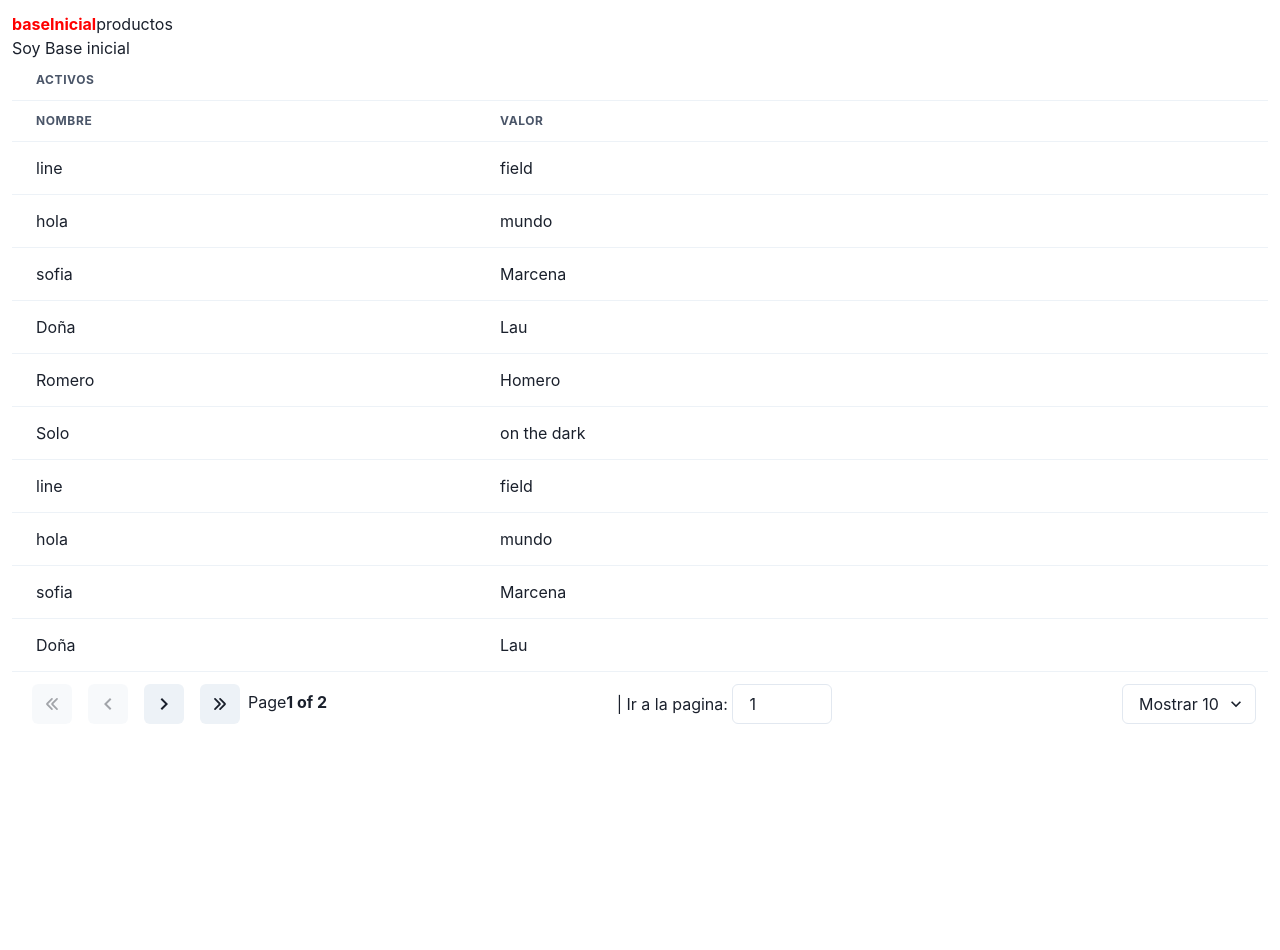
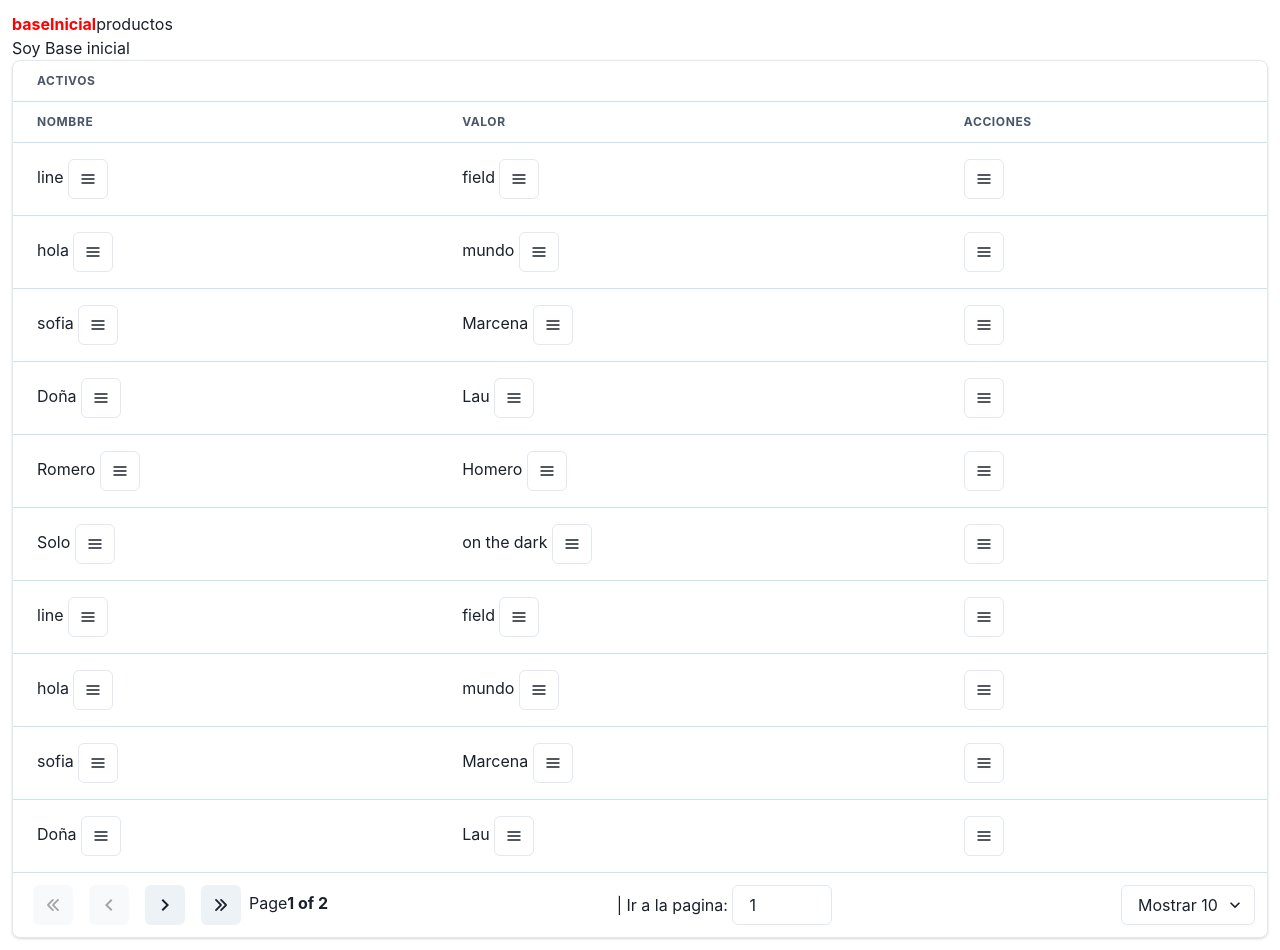
Before and after one commit to ricardober93/frontLabFin, a React (Create React App) app: page /app/proyecciones/baseInicial in a window 1280 px wide. Before the commit the page ends 800 px from the top, so only its background shows below. Built offline with nearby package versions, Linux system fonts and the light colour scheme.

Commit message:
se recibe perfectamente el valor cell

```diff
--- /dev/null
+++ b/src/pages/proyecciones/components/MenuTable.tsx
@@ -0,0 +1,31 @@
+import { AddIcon, EditIcon, ExternalLinkIcon, HamburgerIcon, RepeatIcon } from '@chakra-ui/icons'
+import { IconButton, Menu, MenuButton, MenuItem, MenuList } from '@chakra-ui/react'
+import React from 'react'
+
+export const MenuTable = (cell:any) => {
+    console.log(cell.cell.row.original.name)
+    return (
+        <Menu>
+  <MenuButton
+    as={IconButton}
+    aria-label="Options"
+    icon={<HamburgerIcon />}
+    variant="outline"
+  />
+  <MenuList>
+    <MenuItem icon={<AddIcon />} command="⌘T">
+      New Tab
+    </MenuItem>
+    <MenuItem icon={<ExternalLinkIcon />} command="⌘N">
+      New Window
+    </MenuItem>
+    <MenuItem icon={<RepeatIcon />} command="⌘⇧N">
+      Open Closed Tab
+    </MenuItem>
+    <MenuItem icon={<EditIcon />} command="⌘O">
+      Open File...
+    </MenuItem>
+  </MenuList>
+</Menu>
+    )
+}
--- a/src/pages/proyecciones/components/TablePagination.tsx
+++ b/src/pages/proyecciones/components/TablePagination.tsx
@@ -20,6 +20,7 @@ import {
   ArrowRightIcon,
 } from "@chakra-ui/icons";
 import { useTable, usePagination } from "react-table";
+import { MenuTable } from "./MenuTable";
 
 export default function TablePagination({ columns, data }) {
   const {
@@ -50,7 +51,7 @@ export default function TablePagination({ columns, data }) {
   );
   return (
     <>
-      <Table {...getTableProps()}>
+      <Table colorScheme="telegram" {...getTableProps()}>
         <Thead>
           {headerGroups.map((headerGroup) => (
             <Tr {...headerGroup.getHeaderGroupProps()}>
@@ -67,7 +68,8 @@ export default function TablePagination({ columns, data }) {
               <Tr {...row.getRowProps()}>
                 {row.cells.map((cell) => {
                   return (
-                    <Td {...cell.getCellProps()}>{cell.render("Cell")}</Td>
+                    <Td {...cell.getCellProps()}>{cell.render("Cell")}  <MenuTable cell={cell} />  </Td>
+
                   );
                 })}
               </Tr>
--- a/src/pages/proyecciones/pages/Baseinicial.tsx
+++ b/src/pages/proyecciones/pages/Baseinicial.tsx
@@ -1,3 +1,4 @@
+import { Box } from "@chakra-ui/react";
 import React from "react";
 import TablePagination from "../components/TablePagination";
 
@@ -16,11 +17,11 @@ export default function Baseinicial() {
             accessor: "value",
           },
           {
-            Header: "",
-            accessor: "Acciones",
+            Header: "Acciones",
           },
         ],
       },
+
     ],
     []
   );
@@ -106,7 +107,9 @@ export default function Baseinicial() {
   return (
     <div>
       Soy Base inicial
+      <Box borderWidth="1px" borderRadius="lg" overflow="hidden" boxShadow="base">
       <TablePagination columns={columns} data={data} />
+      </Box>
     </div>
   );
 }
```
